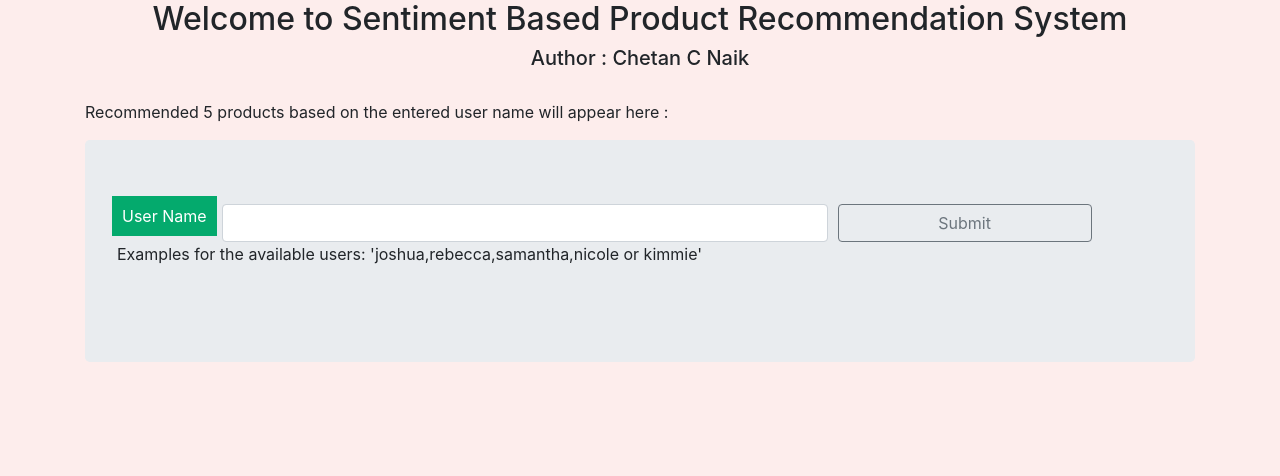
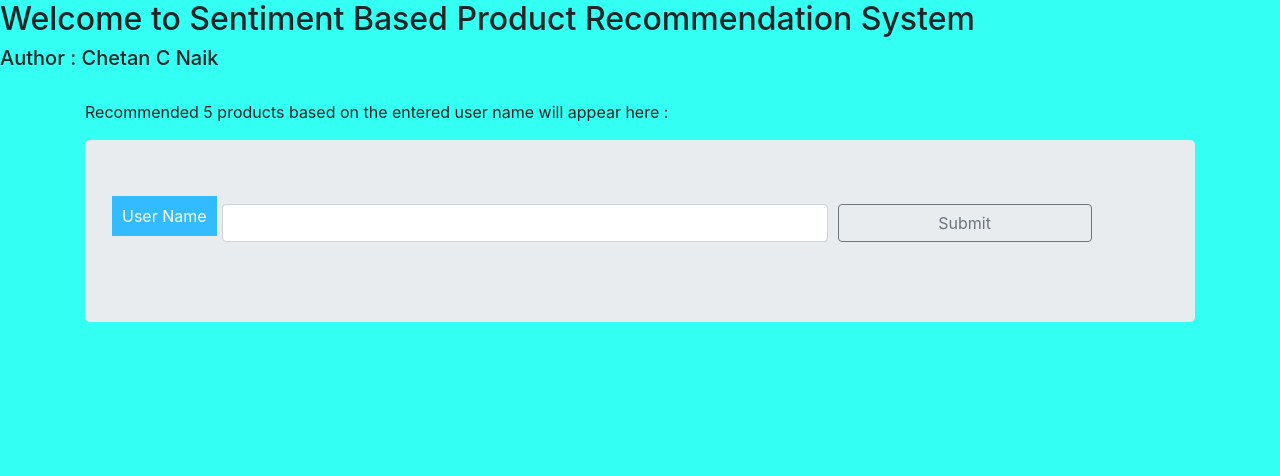
Before and after one commit to chetancnaik/SentimentBasedProductRecoSystem, a Flask app: page / in a window 1280 px wide. Shown: the top 476 px of the page. Run offline with Flask 2, Linux system fonts and the light colour scheme; parts of the project's set-up code (start-up, migrations or seed data) failed here and were passed over; some libraries are stand-ins or nearby versions.

Commit message:
Update index.html

```diff
--- a/templates/index.html
+++ b/templates/index.html
@@ -96,7 +96,7 @@
   padding: 10px;
 
 }
-.username {background-color: #04AA6D;} /* Green */
+.username {background-color: #33BBFF;} /* Green */
 .show {background-color: #2196F3;} /* Blue */
 .warning {background-color: #ff9800;} /* Orange */
 .danger {background-color: #f44336;} /* Red */
@@ -105,16 +105,13 @@
 
 </head>
 
-<body style="background-color:#FDEDEC ;background-image: url("background.jpg")>
-
+<body style="background-color:#33FFF3;>
     <div class="text-center" >
         <h2> Welcome to Sentiment Based Product Recommendation System</h2>
 
          <h5> Author : Chetan C Naik</h5>
 
     </div>
-
-
      <div>
         <h2 Author : Chetan C Naik</h2>
     </div>
@@ -129,7 +126,6 @@
                 <label >
 
                 <span class="label username"> User Name</span>
-
         </label>
                 <div class="col-lg-7">
                     <input class="form-control basic" type="text" autocomplete="off" >
@@ -138,10 +134,6 @@
                 <button type="button" id="search" class="btn btn-block btn-outline-secondary basicAutoCompleteShowBtn">
             Submit
           </button>
-
-                </div>
-                <div class="col-lg-12">
-                    <p class=""> Examples for the available users: 'joshua,rebecca,samantha,nicole or kimmie' </p>
                 </div>
             </div>
 
```
